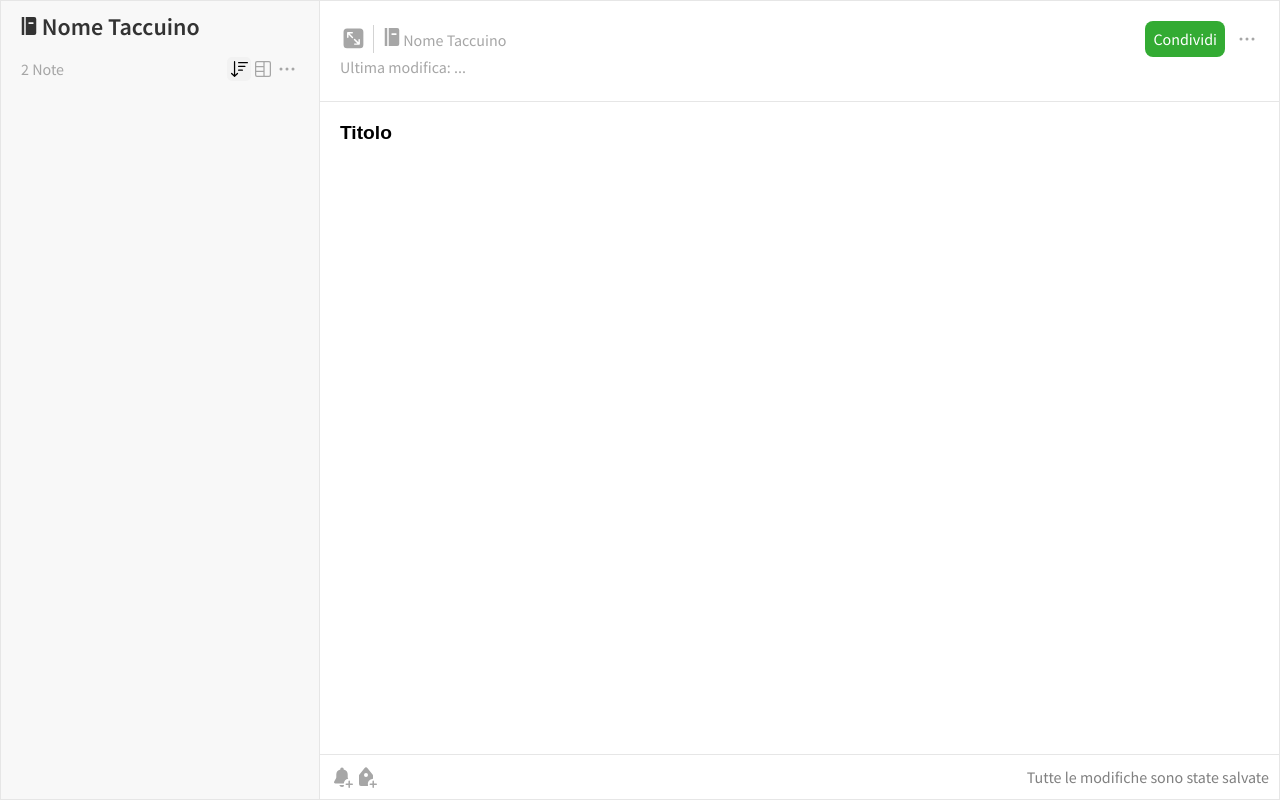
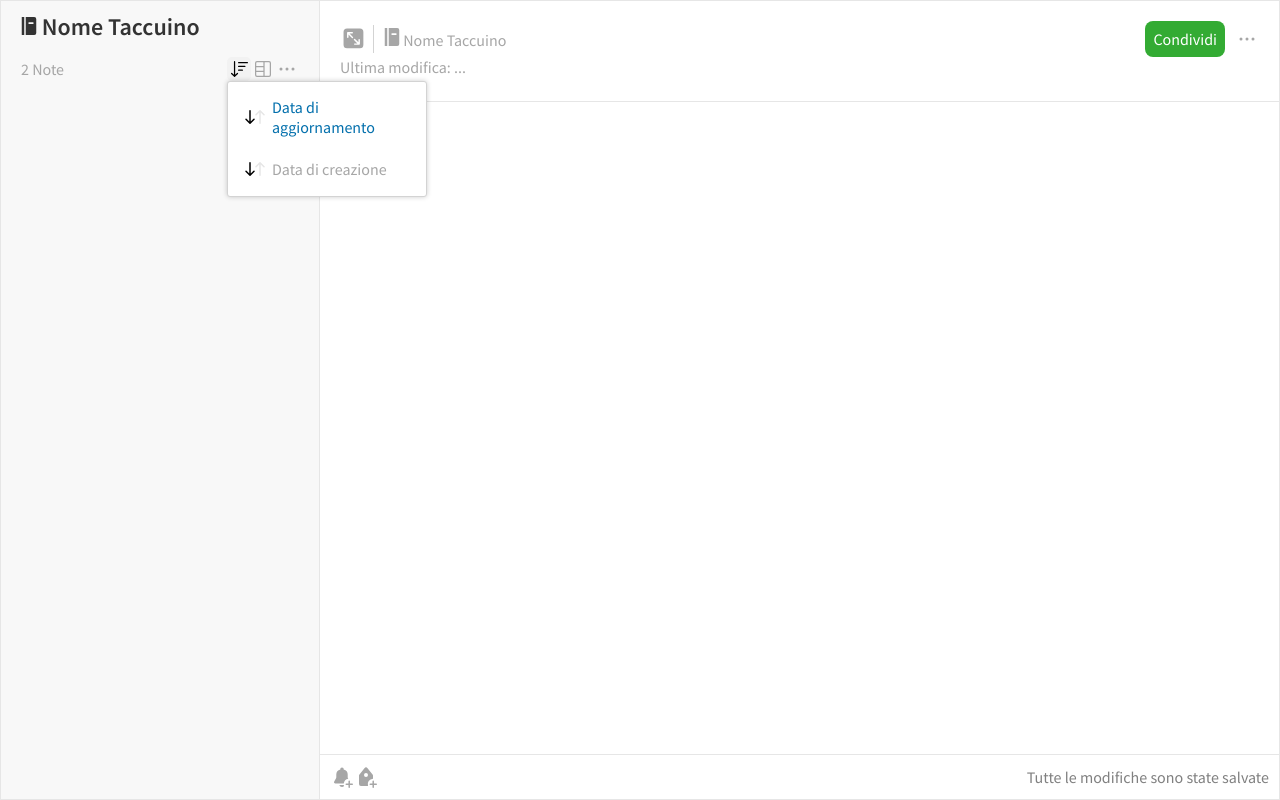
Before and after one commit to omar96developer/NoteApp, a website: page index.html in a window 1280 px wide. Both pictures are taken after a click on the link 239 px from the left and 69 px from the top of the page. Drawn offline with nearby package versions, Linux system fonts and the light colour scheme; no server answers.

Commit message:
noteapp 0.5.0 create function for dropdown

```diff
--- a/index.html
+++ b/index.html
@@ -54,20 +54,23 @@
             <div class="header__bottom">
                 <p class="notes-menu__number">2 Note</p>
                 <ul class="notes-menu__icons">
-                    <li><a class="btn--svg" id="sort" href="#">
+                    <li>
+                        <a class="btn--svg" id="sort" href="#">
                         <svg width="24" height="24" viewBox="0 0 24 24" fill="none" xmlns="http://www.w3.org/2000/svg">
                             <path d="M8.183 4.625a.625.625 0 00-1.25 0V17.87L5.067 16a.625.625 0 00-.884 0 .62.62 0 000 .88l2.933 2.94c.244.244.64.244.884 0l2.933-2.94a.62.62 0 000-.88.625.625 0 00-.884 0l-1.866 1.87V4.625zM11.625 5a.625.625 0 100 1.25h8.75a.625.625 0 100-1.25h-8.75zM11 9.375c0-.345.28-.625.625-.625h6.25a.625.625 0 110 1.25h-6.25A.625.625 0 0111 9.375zM11.625 12.5a.625.625 0 100 1.25h3.75a.625.625 0 100-1.25h-3.75z"
                                   fill="currentColor"></path>
                         </svg>
                     </a></li>
-                    <li><a class="btn--svg" id="layout" href="#">
+                    <li>
+                        <a class="btn--svg" id="layout" href="#">
                         <svg width="24" height="24" viewBox="0 0 24 24" fill="none" xmlns="http://www.w3.org/2000/svg">
                             <path fill-rule="evenodd" clip-rule="evenodd"
                                   d="M12.375 8.925V5.25H6a.75.75 0 00-.75.75v2.925h7.125zm0 1.25H5.25v3.65h7.125v-3.65zm0 4.9H5.25V18c0 .414.336.75.75.75h6.375v-3.675zM6 20a2 2 0 01-2-2V6a2 2 0 012-2h12a2 2 0 012 2v12a2 2 0 01-2 2H6zm7.625-14.75H18a.75.75 0 01.75.75v12a.75.75 0 01-.75.75h-4.375V5.25z"
                                   fill="currentColor"></path>
                         </svg>
                     </a></li>
-                    <li><a class="btn--svg" href="#">
+                    <li>
+                        <a class="btn--svg" id="filter" href="#">
                         <svg width="24" height="24" xmlns="http://www.w3.org/2000/svg"
                              id="qa-NOTELIST_SUBHEADER_ACTIONS" class="_2hOozI1nBOe0Iwq14eLL-O">
                             <path d="M4.5 12a1.5 1.5 0 103 0 1.5 1.5 0 00-3 0zm7.501 1.5a1.5 1.5 0 110-3 1.5 1.5 0 010 3zm6 0a1.5 1.5 0 110-3 1.5 1.5 0 010 3z"></path>
--- a/js/script.js
+++ b/js/script.js
@@ -38,6 +38,26 @@ $(document).ready(function () {
         updateNote();
 
     });
+
+    //[8] dropdowns
+
+    $(document).on('click','#filter', function(event){
+        event.preventDefault();
+        dropdown($(this));
+    });
+
+    $(document).on('click','#sort', function(event){
+        event.preventDefault();
+        dropdown($(this));
+
+    });
+
+    $(document).on('click','#layout', function(event){
+        event.preventDefault();
+        dropdown($(this));
+
+    });
+
 });
 
 // [1] API Ajax for printing the notes on left
@@ -222,8 +242,33 @@ function updateNote() {
     }, 1000);
 
   }
-  //[7] update date
-  function updateDate(date) {
-    $('.note-editor__header-bottom .date')
-    .text(dayjs(date).format('DD MMMM YYYY hh:mm:ss'));
-  }
+
+
+//[7] update date
+
+function updateDate(date) {
+$('.note-editor__header-bottom .date')
+.text(dayjs(date).format('DD MMMM YYYY hh:mm:ss'));
+}
+
+//[8] dropdowns
+
+function dropdown(element) {
+    const offset = element.offset();
+    console.log(offset);
+
+    const height = element.height();
+    console.log(height);
+
+
+    const id = element.attr('id');
+    const dropdown = $('.dropdown[data-id="'+ id +'"]');
+
+    dropdown.siblings().removeClass('active');
+
+    dropdown.toggleClass('active').css({
+        top: offset.top + height,
+        left: offset.left
+    });
+
+}
```
